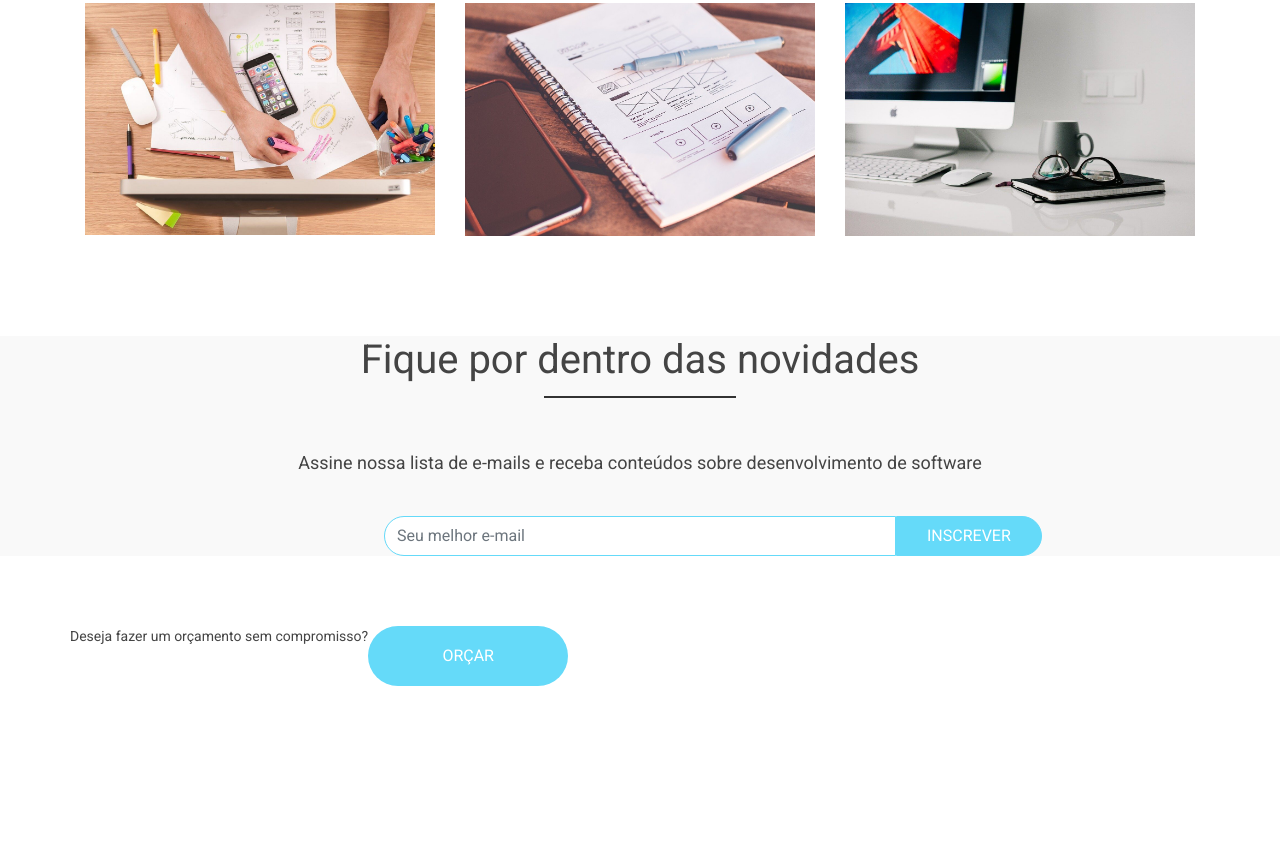
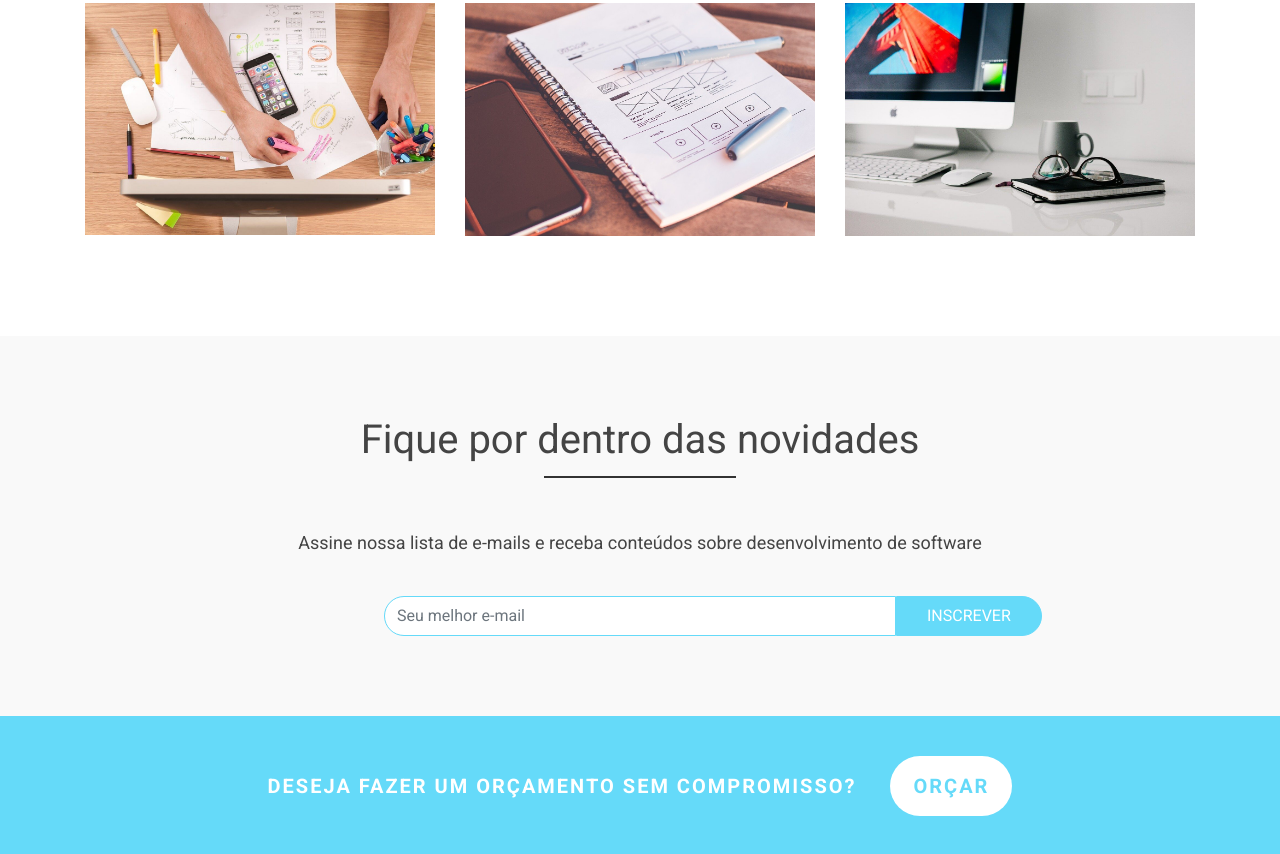
Before and after one commit to codelearner007/site-agencia, a plain HTML site: page index.html in a window 1280 px wide. Shown: the part 4171-5025 px from the top of the page. Before the commit the page ends 4927 px from the top, so only its background shows below. Drawn offline with nearby package versions, Linux system fonts and the light colour scheme; a script that the page names is missing.

Commit message:
call-area

```diff
--- a/css/styles.css
+++ b/css/styles.css
@@ -278,6 +278,7 @@ header, .navbar {
 #news-area {
     text-align: center;
     background-color: #f9f9f9;
+    padding: 80px 0;
 }
 
 #news-area p {
@@ -314,3 +315,41 @@ header, .navbar {
     background-color: transparent;
     color: #65daf9;
 }
+
+/* call to action */
+
+#call-area {
+    background-color: #65daf9;
+    text-transform: uppercase;
+}
+
+#call-area .container {
+    padding: 40px 100px;
+}
+
+#call-area .row {
+    display: block;
+    text-align: center;
+}
+
+#call-area p {
+    color: #fff;
+    font-weight: bold;
+    font-size: 20px;
+    width: auto;
+    letter-spacing: 2px;
+    margin-bottom: 0;
+    display: inline;
+    height: 60px;
+    line-height: 60px;
+}
+
+#call-area #call-btn {
+    background-color: #fff;
+    color: #65daf9;
+    font-weight: bold;
+    font-size: 20px;
+    margin-left: 30px;
+    width: auto;
+    letter-spacing: 2px;
+}
```
